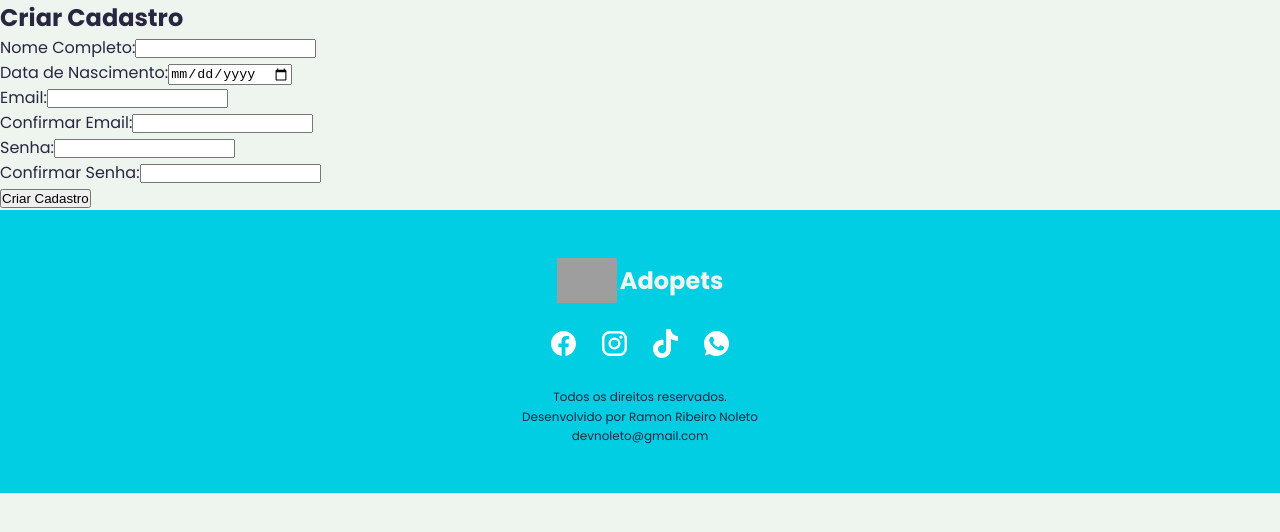
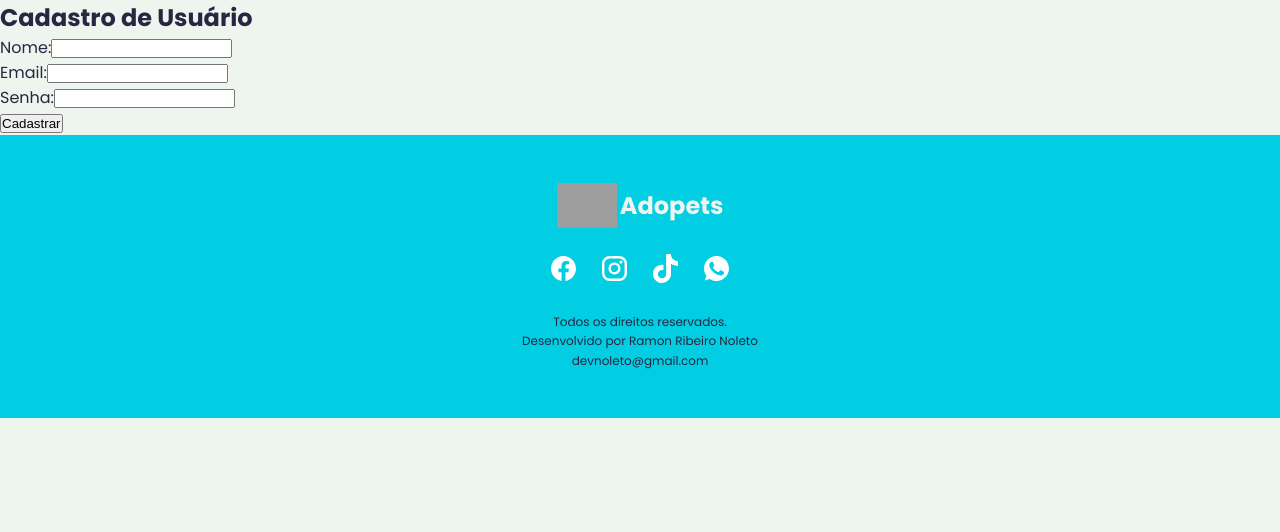
Before and after one commit to RNoleto/adopets-vue3, a Vue app: page /register in a window 1280 px wide. Shown: the top 532 px of the page. Built offline with nearby package versions, Linux system fonts and the light colour scheme; grey boxes are pictures that could not be loaded.

Commit message:
v1-register-user
cadastro de usuario feita com sucesso e enviando para api

```diff
--- a/src/pages/Register.vue
+++ b/src/pages/Register.vue
@@ -1,82 +1,53 @@
 <template>
   <div>
-    <h2>Criar Cadastro</h2>
-    <form @submit.prevent="register">
+    <h2>Cadastro de Usuário</h2>
+    <form @submit.prevent="registerUser" method="POST">
       <div>
-        <label for="fullName">Nome Completo:</label>
-        <input type="text" id="fullName" v-model="fullName" required />
-      </div>
-      <div>
-        <label for="dob">Data de Nascimento:</label>
-        <input type="date" id="dob" v-model="dob" required />
+        <label for="name">Nome:</label>
+        <input type="text" id="name" v-model="formData.name" required />
       </div>
       <div>
         <label for="email">Email:</label>
-        <input type="email" id="email" v-model="email" required />
-      </div>
-      <div>
-        <label for="confirmEmail">Confirmar Email:</label>
-        <input type="email" id="confirmEmail" v-model="confirmEmail" required />
+        <input type="email" name="email" v-model="formData.email" required />
       </div>
       <div>
         <label for="password">Senha:</label>
-        <input type="password" id="password" v-model="password" required />
-      </div>
-      <div>
-        <label for="confirmPassword">Confirmar Senha:</label>
         <input
           type="password"
-          id="confirmPassword"
-          v-model="confirmPassword"
+          id="password"
+          v-model="formData.password"
           required
         />
       </div>
-      <div>
-        <button type="submit">Criar Cadastro</button>
-      </div>
+      <button type="submit">Cadastrar</button>
     </form>
   </div>
 </template>
 
 <script>
+import axios from "axios";
+
 export default {
   data() {
     return {
-      fullName: "",
-      dob: "",
-      email: "",
-      confirmEmail: "",
-      password: "",
-      confirmPassword: "",
+      formData: {
+        name: "",
+        email: "",
+        password: "",
+      },
     };
   },
   methods: {
-    register() {
-      const userData = {
-        fullName: this.fullName,
-        dob: this.dob,
-        email: this.email,
-        confirmEmail: this.confirmEmail,
-        password: this.password,
-        confirmPassword: this.confirmPassword,
-      };
-
-      // Chame a ação de registro no Vuex
-      this.$store
-        .dispatch("auth/register", userData)
-        .then(() => {
-          // Redirecione para a página de login após o registro bem-sucedido
-          this.$router.push("/login");
+    registerUser() {
+      axios
+        .post("http://localhost:8000/api/register", this.formData)
+        .then((response) => {
+          console.log("Usuário cadastrado com sucesso:", response.data);
         })
         .catch((error) => {
-          // Trate os erros de registro
-          console.error("Erro ao criar cadastro:", error);
+          console.error("Erro ao cadastrar usuário:", error.response.data);
         });
     },
   },
 };
 </script>
-
-<style scoped>
-/* Adicione estilos CSS específicos para o seu componente aqui */
-</style>
```
